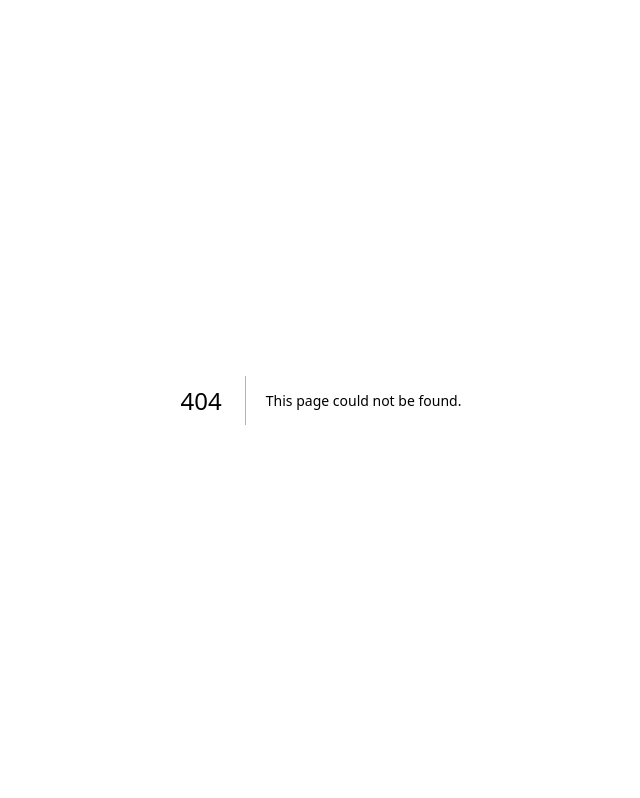
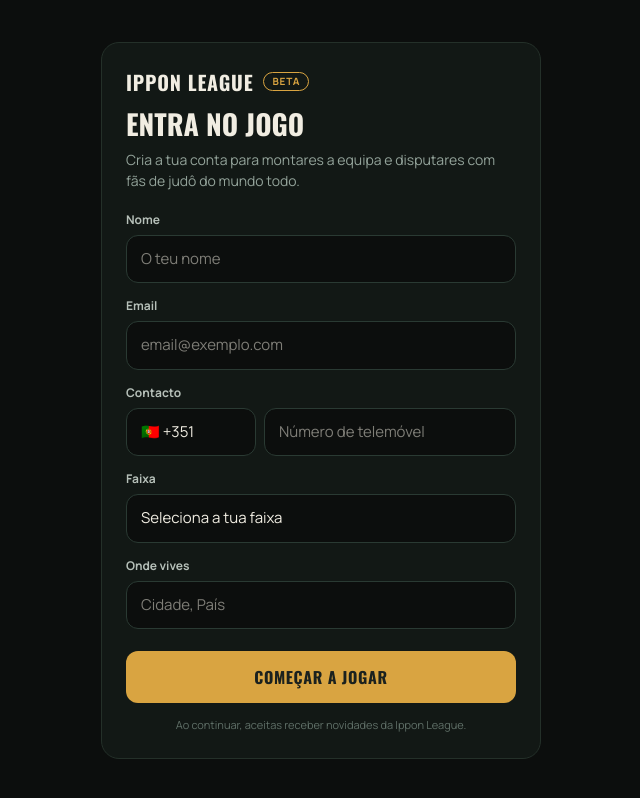
Before and after one commit to KainanPires/ippon-league, a Next.js app: page /comecar in a window 1280 px wide. Before the commit this address had no page. Shown: the whole page, without its empty margins (319-959 px from the left). Built offline with nearby package versions, Linux system fonts and the light colour scheme.

Commit message:
Implement user registration form in Comecar component

```diff
--- /dev/null
+++ b/app/comecar/page.tsx
@@ -0,0 +1,215 @@
+"use client";
+
+import { useState, type ReactNode, type CSSProperties } from "react";
+import { COUNTRIES, flagEmoji } from "@/lib/countries";
+
+const FONT_DISPLAY = "var(--font-geist-mono), system-ui, sans-serif";
+const FONT_BODY = "var(--font-geist-sans), system-ui, sans-serif";
+const GOLD = "#d9a441";
+
+const BELTS = ["Branca", "Azul", "Amarela", "Verde", "Roxa", "Marrom", "Preta", "Ainda não tenho faixa"];
+
+type Form = {
+  name: string;
+  email: string;
+  contact: string;
+  dialIso: string;
+  belt: string;
+  location: string;
+};
+
+const EMPTY: Form = { name: "", email: "", contact: "", dialIso: "PT", belt: "", location: "" };
+
+export default function Comecar() {
+  const [form, setForm] = useState<Form>(EMPTY);
+  const [errors, setErrors] = useState<Partial<Record<keyof Form, string>>>({});
+  const [submitted, setSubmitted] = useState(false);
+  const [saving, setSaving] = useState(false);
+
+  function update(field: keyof Form, value: string) {
+    setForm((f) => ({ ...f, [field]: value }));
+    setErrors((e) => ({ ...e, [field]: undefined }));
+  }
+
+  function validate(): boolean {
+    const e: Partial<Record<keyof Form, string>> = {};
+    if (!form.name.trim()) e.name = "Diz-nos o teu nome.";
+    if (!form.email.trim()) e.email = "Precisamos do teu email.";
+    else if (!/^[^\s@]+@[^\s@]+\.[^\s@]+$/.test(form.email)) e.email = "Esse email não parece válido.";
+    if (!form.contact.trim()) e.contact = "Deixa um contacto.";
+    if (!form.belt) e.belt = "Escolhe a tua faixa.";
+    if (!form.location.trim()) e.location = "Onde vives?";
+    setErrors(e);
+    return Object.keys(e).length === 0;
+  }
+
+  async function handleSubmit() {
+    if (!validate()) return;
+    setSaving(true);
+    const dial = COUNTRIES.find((c) => c.iso2 === form.dialIso)?.dial ?? "";
+    const lead = {
+      name: form.name.trim(),
+      email: form.email.trim(),
+      phone: `${dial} ${form.contact.trim()}`.trim(),
+      belt: form.belt,
+      location: form.location.trim(),
+    };
+    // TODO: enviar `lead` para o Supabase + CRM (próximo passo)
+    console.log("lead", lead);
+    await new Promise((r) => setTimeout(r, 600));
+    setSaving(false);
+    setSubmitted(true);
+  }
+
+  return (
+    <main style={{ minHeight: "100vh", background: "#0c0e0d", color: "#f1ede2", fontFamily: FONT_BODY, display: "flex", alignItems: "center", justifyContent: "center", padding: "24px 16px" }}>
+      <div style={{ width: "100%", maxWidth: 440 }}>
+        {!submitted ? (
+          <div style={{ background: "#121815", border: "1px solid #243029", borderRadius: 18, padding: 24 }}>
+            <div style={{ display: "flex", alignItems: "center", gap: 10, marginBottom: 6 }}>
+              <span style={{ fontFamily: FONT_DISPLAY, fontSize: 20, fontWeight: 700, textTransform: "uppercase", letterSpacing: "0.04em" }}>
+                Ippon League
+              </span>
+              <span style={{ borderRadius: 999, border: `1px solid ${GOLD}`, color: GOLD, fontSize: 10, fontWeight: 700, textTransform: "uppercase", letterSpacing: "0.08em", padding: "1px 8px" }}>
+                Beta
+              </span>
+            </div>
+            <h1 style={{ fontFamily: FONT_DISPLAY, fontSize: 28, fontWeight: 700, textTransform: "uppercase", margin: "0 0 4px" }}>
+              Entra no jogo
+            </h1>
+            <p style={{ fontSize: 14, color: "#93a39a", margin: "0 0 20px" }}>
+              Cria a tua conta para montares a equipa e disputares com fãs de judô do mundo todo.
+            </p>
+
+            <Field label="Nome" error={errors.name}>
+              <input style={inputStyle(!!errors.name)} value={form.name} onChange={(e) => update("name", e.target.value)} placeholder="O teu nome" />
+            </Field>
+
+            <Field label="Email" error={errors.email}>
+              <input style={inputStyle(!!errors.email)} type="email" value={form.email} onChange={(e) => update("email", e.target.value)} placeholder="email@exemplo.com" />
+            </Field>
+
+            <Field label="Contacto" error={errors.contact}>
+              <div style={{ display: "flex", gap: 8 }}>
+                <select
+                  aria-label="Indicativo do país"
+                  style={{ ...inputStyle(false), width: 130, flexShrink: 0, appearance: "none" }}
+                  value={form.dialIso}
+                  onChange={(e) => update("dialIso", e.target.value)}
+                >
+                  {COUNTRIES.map((c) => (
+                    <option key={c.iso2} value={c.iso2}>
+                      {flagEmoji(c.iso2)} {c.dial}
+                    </option>
+                  ))}
+                </select>
+                <input
+                  style={inputStyle(!!errors.contact)}
+                  inputMode="tel"
+                  value={form.contact}
+                  onChange={(e) => update("contact", e.target.value)}
+                  placeholder="Número de telemóvel"
+                />
+              </div>
+            </Field>
+
+            <Field label="Faixa" error={errors.belt}>
+              <select style={{ ...inputStyle(!!errors.belt), appearance: "none" }} value={form.belt} onChange={(e) => update("belt", e.target.value)}>
+                <option value="" disabled>
+                  Seleciona a tua faixa
+                </option>
+                {BELTS.map((b) => (
+                  <option key={b} value={b}>
+                    {b}
+                  </option>
+                ))}
+              </select>
+            </Field>
+
+            <Field label="Onde vives" error={errors.location}>
+              <input style={inputStyle(!!errors.location)} value={form.location} onChange={(e) => update("location", e.target.value)} placeholder="Cidade, País" />
+            </Field>
+
+            <button
+              onClick={handleSubmit}
+              disabled={saving}
+              style={{
+                width: "100%",
+                marginTop: 8,
+                padding: "14px",
+                borderRadius: 12,
+                border: "none",
+                background: GOLD,
+                color: "#1b211e",
+                fontFamily: FONT_DISPLAY,
+                fontSize: 16,
+                fontWeight: 700,
+                textTransform: "uppercase",
+                letterSpacing: "0.04em",
+                cursor: saving ? "default" : "pointer",
+                opacity: saving ? 0.7 : 1,
+              }}
+            >
+              {saving ? "A entrar..." : "Começar a jogar"}
+            </button>
+
+            <p style={{ fontSize: 11, color: "#5f6f67", textAlign: "center", marginTop: 14 }}>
+              Ao continuar, aceitas receber novidades da Ippon League.
+            </p>
+          </div>
+        ) : (
+          <div style={{ background: "#121815", border: "1px solid #243029", borderRadius: 18, padding: 28, textAlign: "center" }}>
+            <div style={{ fontFamily: FONT_DISPLAY, fontSize: 30, fontWeight: 700, color: GOLD, textTransform: "uppercase" }}>Ippon!</div>
+            <h2 style={{ fontFamily: FONT_DISPLAY, fontSize: 22, fontWeight: 700, margin: "10px 0 6px", textTransform: "uppercase" }}>
+              Bem-vindo, {form.name.split(" ")[0]}
+            </h2>
+            <p style={{ fontSize: 14, color: "#93a39a", margin: "0 0 20px" }}>
+              A tua conta está pronta. Vamos montar a tua equipa de 8 atletas com 100 Judocoins.
+            </p>
+            <a
+              href="/meu-time"
+              style={{
+                display: "inline-block",
+                padding: "12px 22px",
+                borderRadius: 12,
+                background: GOLD,
+                color: "#1b211e",
+                fontFamily: FONT_DISPLAY,
+                fontWeight: 700,
+                textTransform: "uppercase",
+                letterSpacing: "0.04em",
+                textDecoration: "none",
+              }}
+            >
+              Ir para o meu time
+            </a>
+          </div>
+        )}
+      </div>
+    </main>
+  );
+}
+
+function Field({ label, error, children }: { label: string; error?: string; children: ReactNode }) {
+  return (
+    <div style={{ marginBottom: 14 }}>
+      <label style={{ display: "block", fontSize: 12, color: "#b6c0b9", marginBottom: 6, fontWeight: 700 }}>{label}</label>
+      {children}
+      {error && <div style={{ fontSize: 11, color: "#ef8d83", marginTop: 4 }}>{error}</div>}
+    </div>
+  );
+}
+
+function inputStyle(hasError: boolean): CSSProperties {
+  return {
+    width: "100%",
+    padding: "12px 14px",
+    borderRadius: 12,
+    background: "#0c0e0d",
+    border: `1px solid ${hasError ? "#ef8d83" : "#2a3a33"}`,
+    color: "#f1ede2",
+    fontSize: 15,
+    fontFamily: FONT_BODY,
+    outline: "none",
+  };
+}
```
